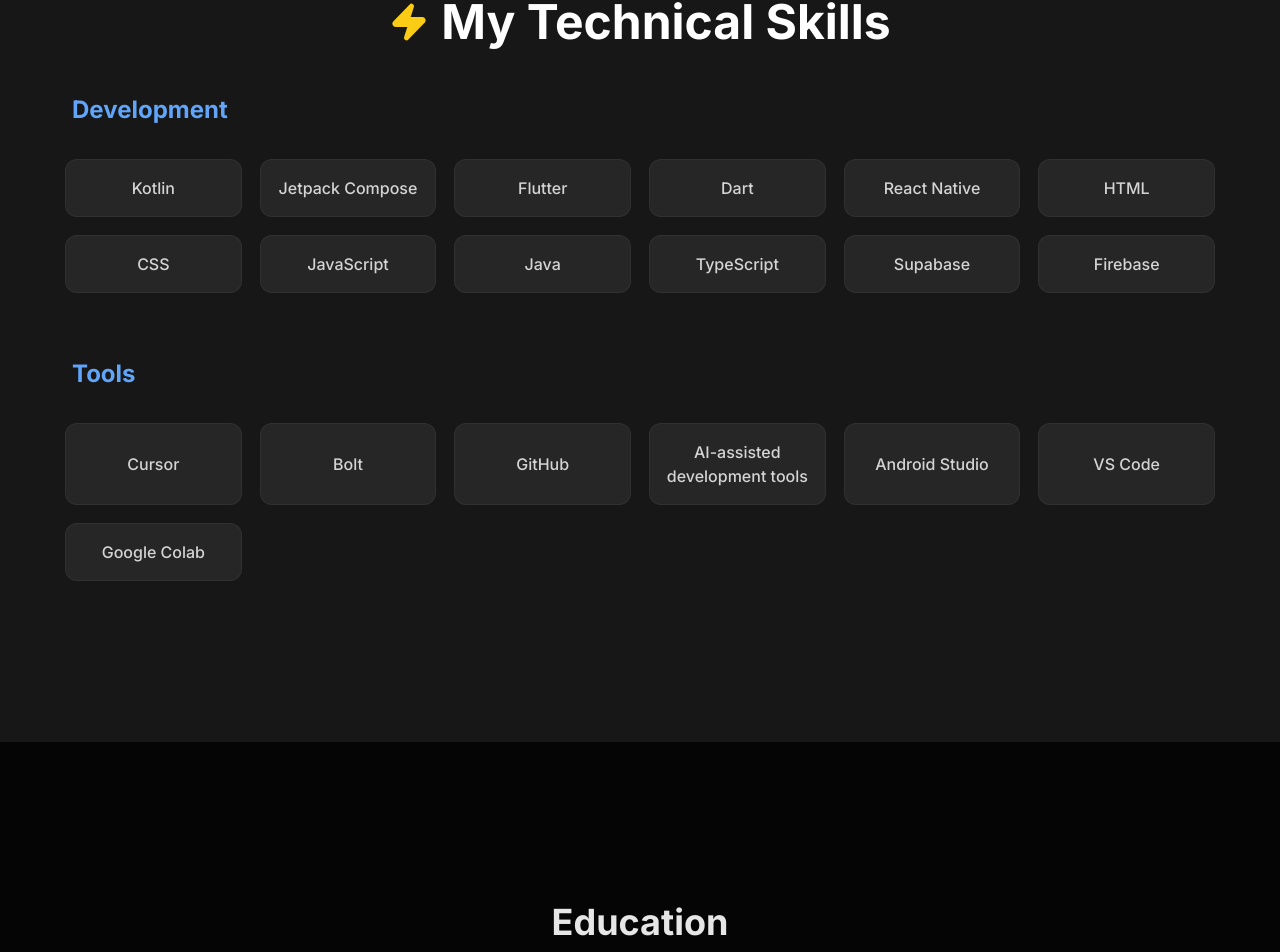
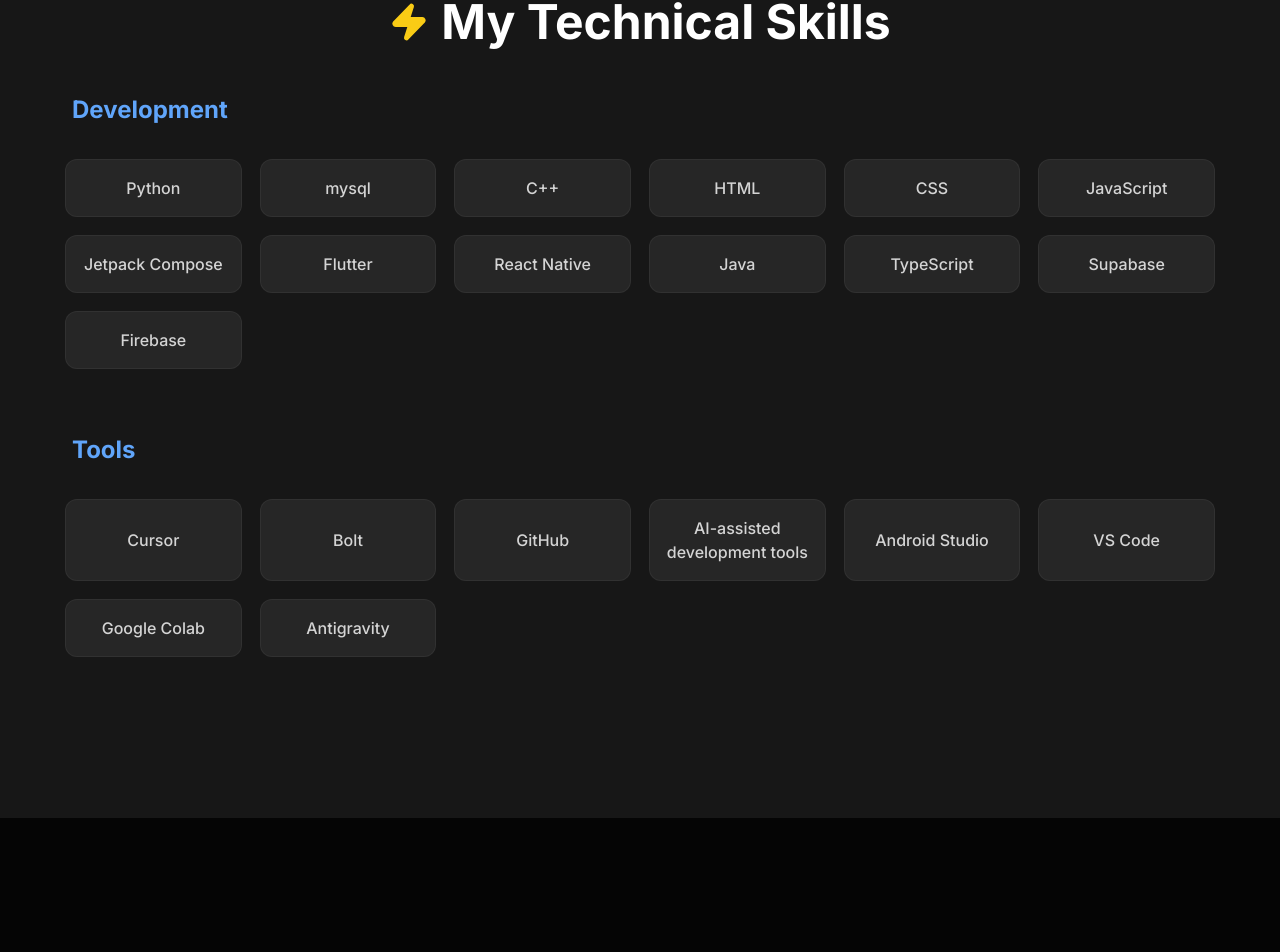
Before and after one commit to Adarshsanthosh470/portfolio, a Next.js app: page / in a window 1280 px wide. Shown: the part 2856-3808 px from the top of the page. Built offline with nearby package versions, Linux system fonts and the light colour scheme; no server answers.

Commit message:
Rollback to ZenithBot mascot component

```diff
--- a/package.json
+++ b/package.json
@@ -11,6 +11,8 @@
   "dependencies": {
     "@splinetool/react-spline": "^4.1.0",
     "@splinetool/runtime": "^1.12.42",
+    "baseline-browser-mapping": "^2.11.30",
+    "caniuse-lite": "^1.0.30001817",
     "clsx": "^2.1.1",
     "framer-motion": "^11.1.7",
     "lottie-react": "^2.4.1",
--- a/src/components/Skills/Skills.tsx
+++ b/src/components/Skills/Skills.tsx
@@ -7,14 +7,15 @@
   {
     title: "Development", // Added missing title
     skills: [
-      "Kotlin",
-      "Jetpack Compose",
-      "Flutter",
-      "Dart",
-      "React Native",
+      "Python",
+      "mysql",
+      "C++",
       "HTML",
       "CSS",
       "JavaScript",
+      "Jetpack Compose",
+      "Flutter",
+      "React Native",
       "Java",
       "TypeScript", // Corrected casing
       "Supabase",   // Consistent casing
@@ -32,7 +33,8 @@
 
       "Android Studio",
       "VS Code",
-      "Google Colab"
+      "Google Colab",
+      "Antigravity"
     ],
   },
 ];
--- a/src/components/ZenithBot.tsx
+++ b/src/components/ZenithBot.tsx
@@ -121,14 +121,12 @@
     const audioContext = new (window.AudioContext || (window as any).webkitAudioContext)();
     const now = audioContext.currentTime;
 
-    // Create oscillator for a fun voice-like sound
     const osc = audioContext.createOscillator();
     const gain = audioContext.createGain();
 
     osc.connect(gain);
     gain.connect(audioContext.destination);
 
-    // Simulate speech pattern with frequency changes
     gain.gain.setValueAtTime(0.3, now);
     osc.frequency.setValueAtTime(400, now);
     osc.frequency.setValueAtTime(450, now + 0.1);
@@ -145,7 +143,6 @@
     const audioContext = new (window.AudioContext || (window as any).webkitAudioContext)();
     const now = audioContext.currentTime;
 
-    // Create multiple oscillators for a fun laughing sound
     for (let i = 0; i < 3; i++) {
       const osc = audioContext.createOscillator();
       const gain = audioContext.createGain();
@@ -173,7 +170,7 @@
 
     switch (stage) {
       case 2: return "Scanning Portfolio... 🤖";
-      case 3: return "Software Engineer Grad (2026)! ✨";
+      case 3: return "Software Engineer Graduated (2026)! ✨";
       case 4: return hoveredProject ? `Ooh! ${hoveredProject} looks cool!` : "Look at these amazing builds!";
       case 5: return "Hire Adarsh? Let's chat! 💌";
       case 6: return "Wow! Look at all these skills!";
@@ -218,13 +215,13 @@
           }}
           transition={{
             duration: isTickled ? 0.5 : 3,
-            repeat: isTickled ? Infinity : Infinity,
+            repeat: Infinity,
             ease: "easeInOut"
           }}
           className="relative cursor-pointer hover:scale-105 transition-transform"
           onClick={handleRobotClick}
         >
-          {/* EXCITEMENT GLITTER (Intensified for Contact Section) */}
+          {/* EXCITEMENT GLITTER */}
           {(isInContact || verified) && (
             <div className="absolute -inset-16 flex items-center justify-center">
               {[...Array(8)].map((_, i) => (
@@ -259,13 +256,13 @@
             {/* Face Screen */}
             <div className="relative z-10 w-[82%] h-[42%] bg-zinc-900 rounded-2xl flex flex-col items-center justify-center">
               <div className="flex gap-4 mb-1">
-                {/* DOUBLE BLINK SYSTEM: Continuous rapid blink when tickled */}
+                {/* DOUBLE BLINK SYSTEM */}
                 <motion.div
                   style={{ x: eyeX, y: eyeY }}
                   animate={{ scaleY: isTickled ? [1, 0.1, 1, 0.1, 1, 0.1, 1] : [1, 1, 0.1, 1, 0.1, 1, 1] }}
                   transition={{
                     duration: isTickled ? 0.6 : 2.5,
-                    repeat: isTickled ? Infinity : Infinity,
+                    repeat: Infinity,
                     times: isTickled ? [0, 0.15, 0.3, 0.45, 0.6, 0.75, 1] : [0, 0.7, 0.75, 0.8, 0.85, 0.9, 1]
                   }}
                   className="w-4 h-6 bg-cyan-400 rounded-full shadow-[0_0_12px_#00f2ff]"
@@ -275,7 +272,7 @@
                   animate={{ scaleY: isTickled ? [1, 0.1, 1, 0.1, 1, 0.1, 1] : [1, 1, 0.1, 1, 0.1, 1, 1] }}
                   transition={{
                     duration: isTickled ? 0.6 : 2.5,
-                    repeat: isTickled ? Infinity : Infinity,
+                    repeat: Infinity,
                     times: isTickled ? [0, 0.15, 0.3, 0.45, 0.6, 0.75, 1] : [0, 0.7, 0.75, 0.8, 0.85, 0.9, 1]
                   }}
                   className="w-4 h-6 bg-cyan-400 rounded-full shadow-[0_0_12px_#00f2ff]"
```
Also changed, not shown: src/components/Projects/projects.ts (+3 -3 lines), public/spidey.jpg (added), 1 other file (tests, documents, lock files or other folders). Lines whose indentation alone changed are shown as unchanged.
